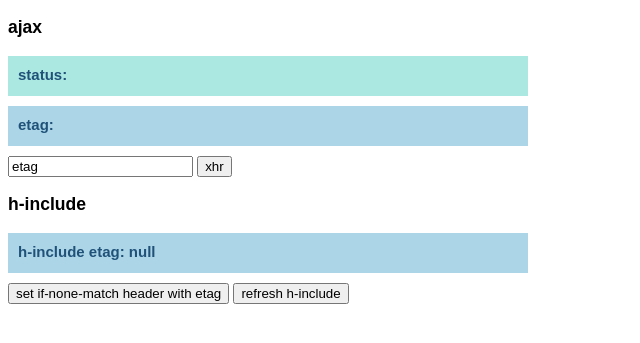
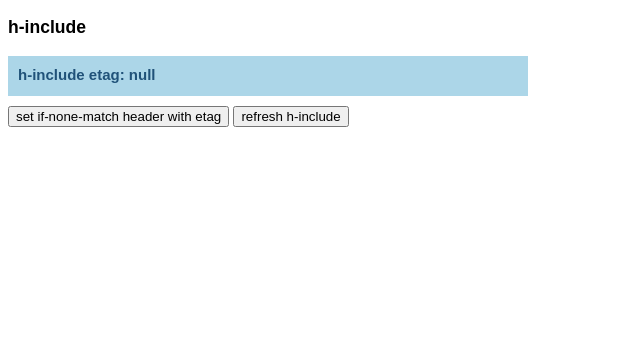
Before and after one commit to nicolasdelfino/express-etags-304, a website: page index.html in a window 1280 px wide. Shown: the part 57-400 px from the top of the page, without its empty margins (0-640 px from the left). Drawn offline with Linux system fonts and the light colour scheme; no server answers.

Commit message:
remove ajax example

```diff
--- a/index.html
+++ b/index.html
@@ -34,11 +34,6 @@
 
 <body>
   <h1>ETag Express 304 example</h1>
-  <h3>ajax</h3>
-  <div id="status" class="field">status:</div>
-  <div id="etag" class="field etag">etag:</div>
-  <input value="etag"></input>
-  <button id="btn" onclick="clickHandler()">xhr</button>
   <h3>h-include</h3>
   <div id="h-include-etag" class="field etag">h-include etag:</div>
   <h-include id="hinclude" src="/etags"></h-include>
```
